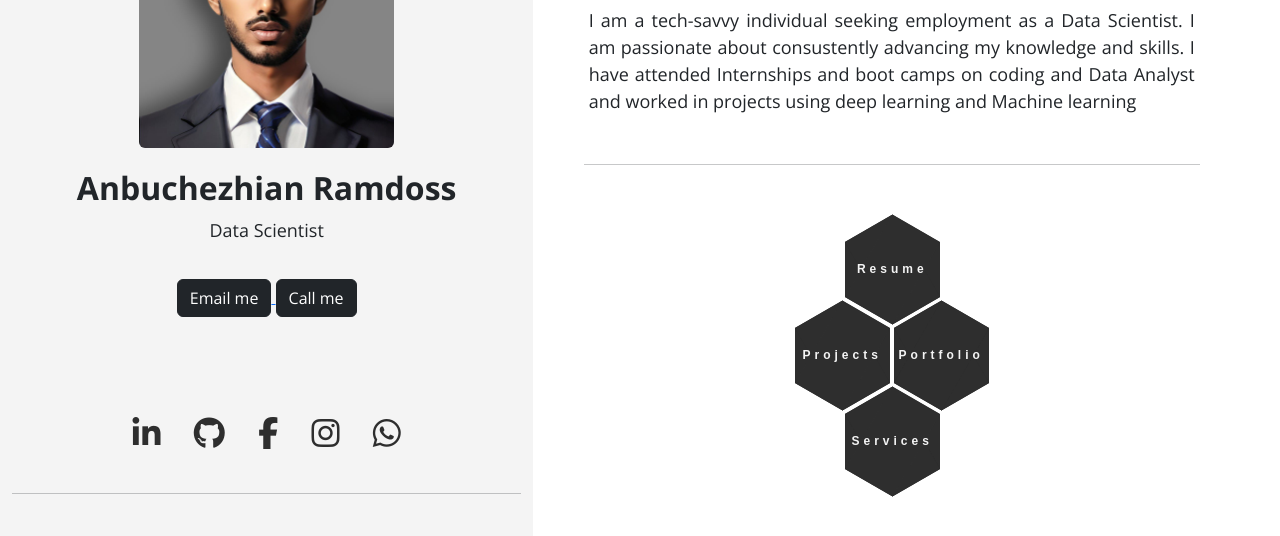
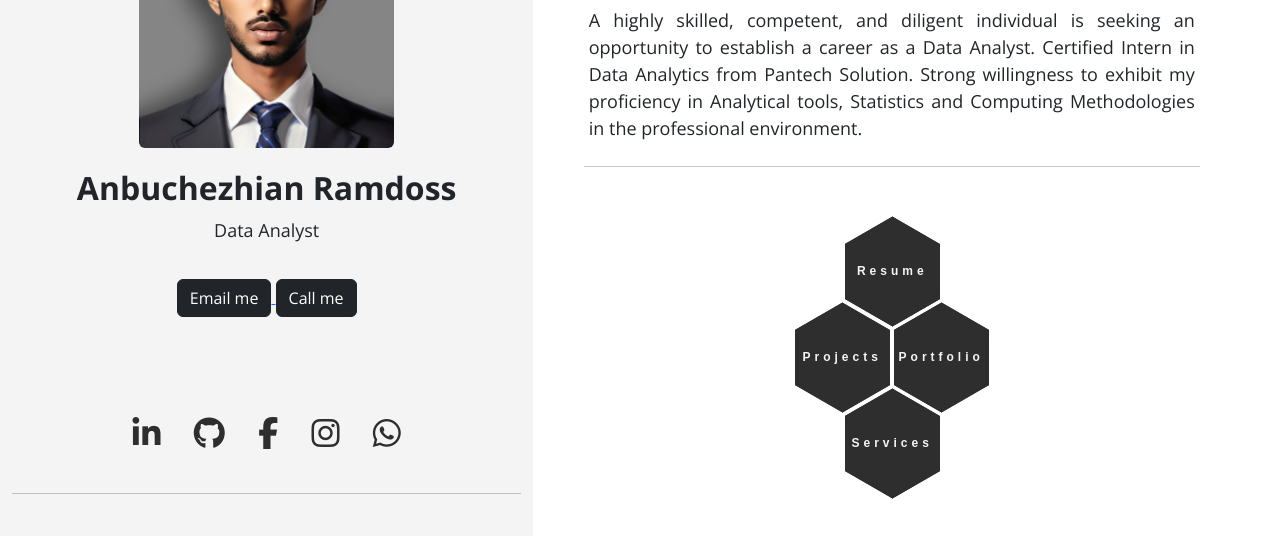
Before and after one commit to anburam/anburam.github.io, a plain HTML site: page index.html in a window 1280 px wide. Shown: the part 172-708 px from the top of the page. Drawn offline with nearby package versions, Linux system fonts and the light colour scheme.

Commit message:
second commit

```diff
--- a/index.html
+++ b/index.html
@@ -32,7 +32,7 @@
                     <img class="photoframe rounded mx-auto d-block" src="assets/images/anbu.jpg" alt="Anbu">
                 </div>
                 <section class="name text-center">Anbuchezhian Ramdoss</section>
-                <section class="role text-center">Data Scientist</section>
+                <section class="role text-center">Data Analyst</section>
                 <div class="text-center button">
                     <a href="mailto: anbuchezhian.py@gmail.com">
                         <button type="button" class="btn btn-dark">Email me</button>
@@ -52,9 +52,9 @@
             </div>
             <div class="col-lg-6 panel">
                 <div>About Me</div>
-                <p>I am a tech-savvy individual seeking employment as a Data Scientist. I am passionate about consustently advancing my knowledge and skills. I have attended Internships and boot camps on coding and Data Analyst and worked in projects using deep learning and Machine learning</p>
+                <p>A highly skilled, competent, and diligent individual is seeking an opportunity to establish a career as a Data Analyst. Certified Intern in Data Analytics from Pantech Solution. Strong willingness to exhibit my proficiency in Analytical tools, Statistics and Computing Methodologies in the professional environment.</p>
 
-                <hr style="margin-top:7%;">
+                <hr style="margin-top:3%;">
                 <!-- <div class= "row text-center button2">
                     <a href="#" style="color: ;white">
                         <button type="class" class="btn btn-secondary btn-lg btn-bloc">Resume</button>
@@ -71,11 +71,14 @@
 
                         <div class="hex-wrapper">
                           <div class="hex-row shift">
-                            <div class="hexagon" id="nav-resume">
-                              Resume
-                              <div class="face1"></div>
-                              <div class="face2"></div>
-                            </div>
+                            <a href="assets/arresume.pdf" id="nav-resume">
+                                <div class="hexagon" id="nav-resume">
+                                    Resume
+                                  <div class="face1"></div>
+                                  <div class="face2"></div>
+                                </div>
+                            </a>
+
                           </div>
                           <div class="hex-row">
                             <div class="hexagon" id="nav-projects">
```
Also changed, not shown: 1 other file.
